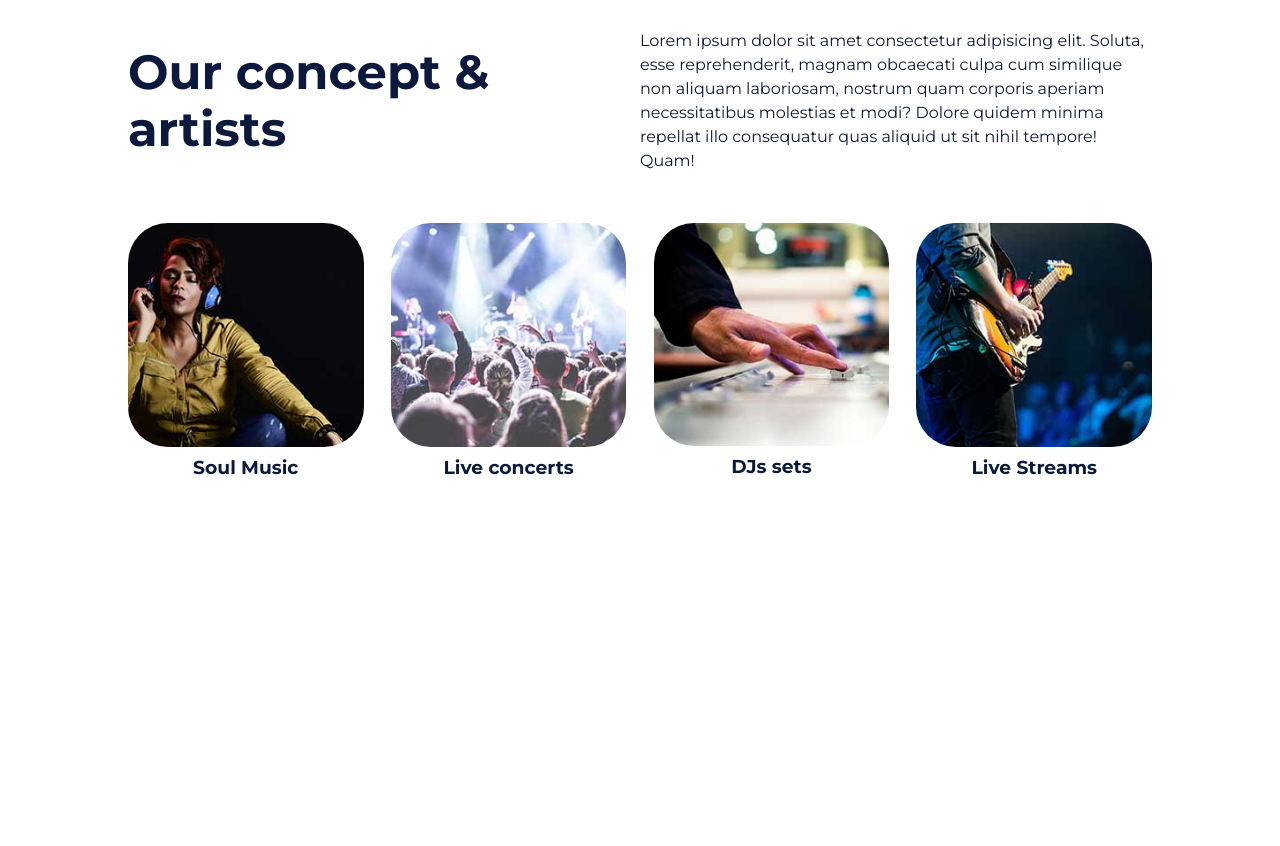
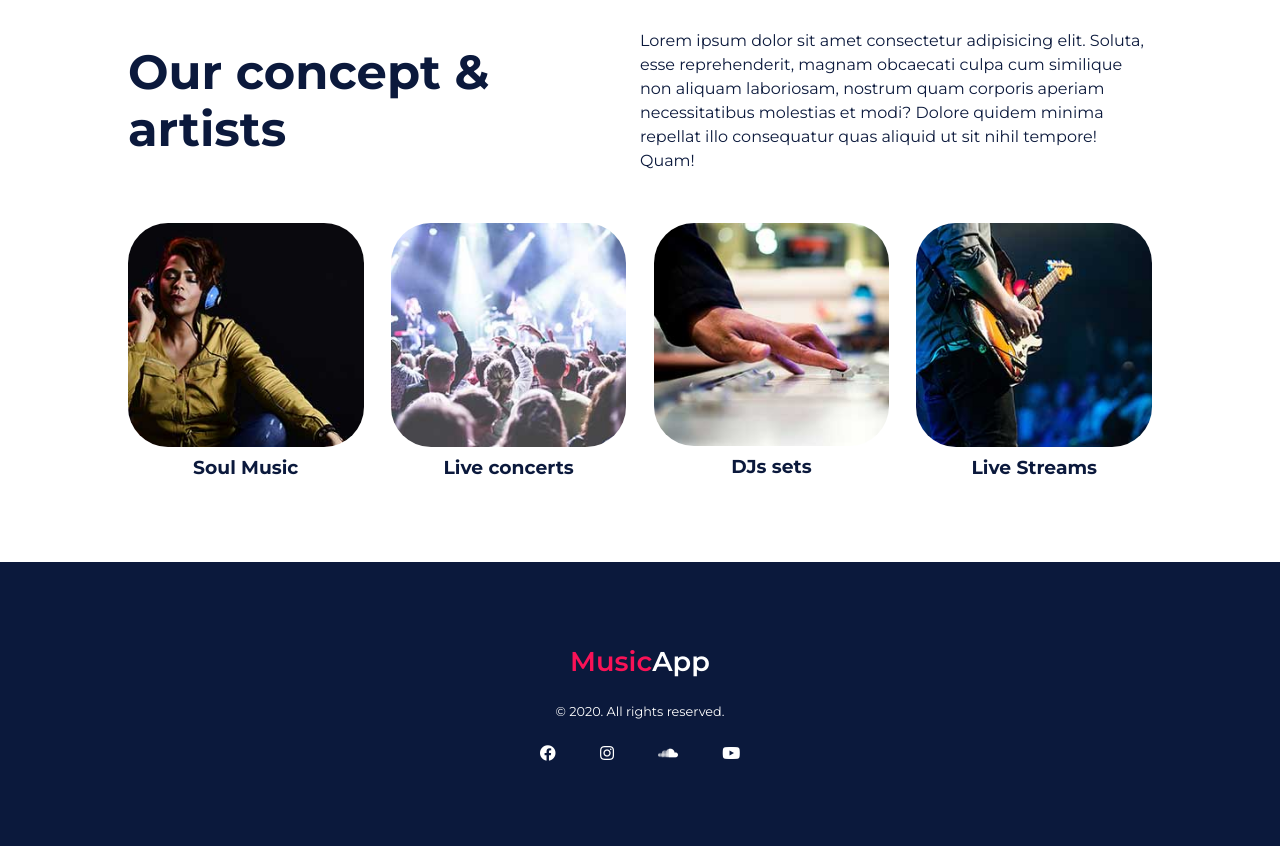
Before and after one commit to smitic524/musicshop, a plain HTML site: page index.html in a window 1280 px wide. Shown: the part 1655-2501 px from the top of the page. Before the commit the page ends 2217 px from the top, so only its background shows below. Drawn offline with Linux system fonts and the light colour scheme.

Commit message:
Zavrsen footer

```diff
--- a/index.html
+++ b/index.html
@@ -87,5 +87,16 @@
 
             </div>
         </section>
+        <!-- footer-->
+        <footer>
+            <a href="" class="logo"><span>Music</span>App</a>
+            <p>&copy; 2020. All rights reserved.</p>
+            <div class="icons">
+                <a href=""><i class="fab fa-facebook"></i></a>
+                <a href=""><i class="fab fa-instagram"></i></a>
+                <a href=""><i class="fab fa-soundcloud"></i></a>
+                <a href=""><i class="fab fa-youtube"></i></a>
+            </div>
+        </footer>
 </body>
 </html>
--- a/style.css
+++ b/style.css
@@ -191,3 +191,25 @@ h2 {
     width: 100%;
     border-radius: 40px;
 }
+
+footer {
+    background: var(--tamnoPlava);
+    text-align: center;
+    padding: var(--padding);
+    color: var(--bela);
+}
+
+footer .logo {
+    font-size: 1.7rem;
+    font-weight: 600;
+}
+footer .logo span {
+    color: var(--pink);
+}
+footer p {
+    padding: 20px 0;
+    font-size: 0.8rem;
+}
+footer .icons a {
+    margin: 0px 20px;
+}
```
